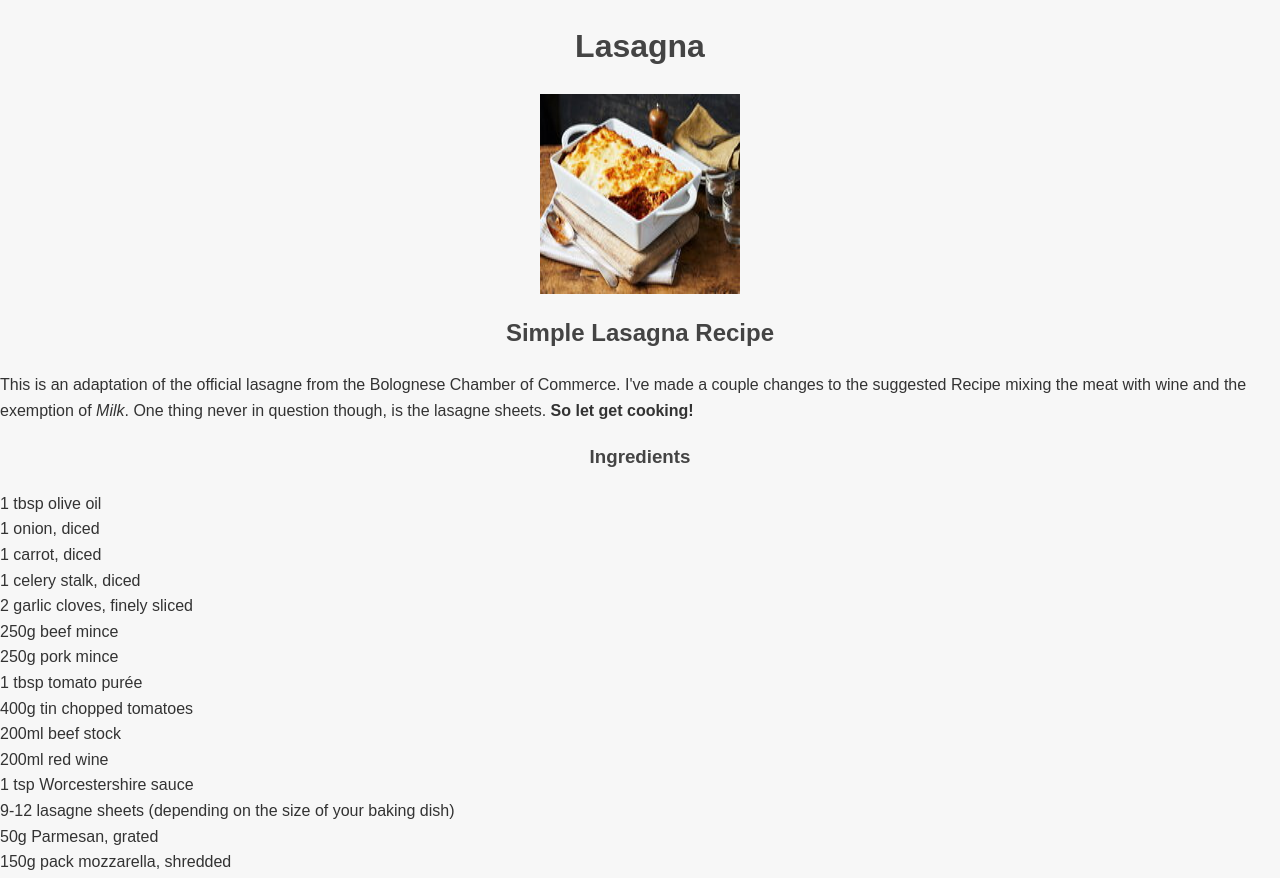
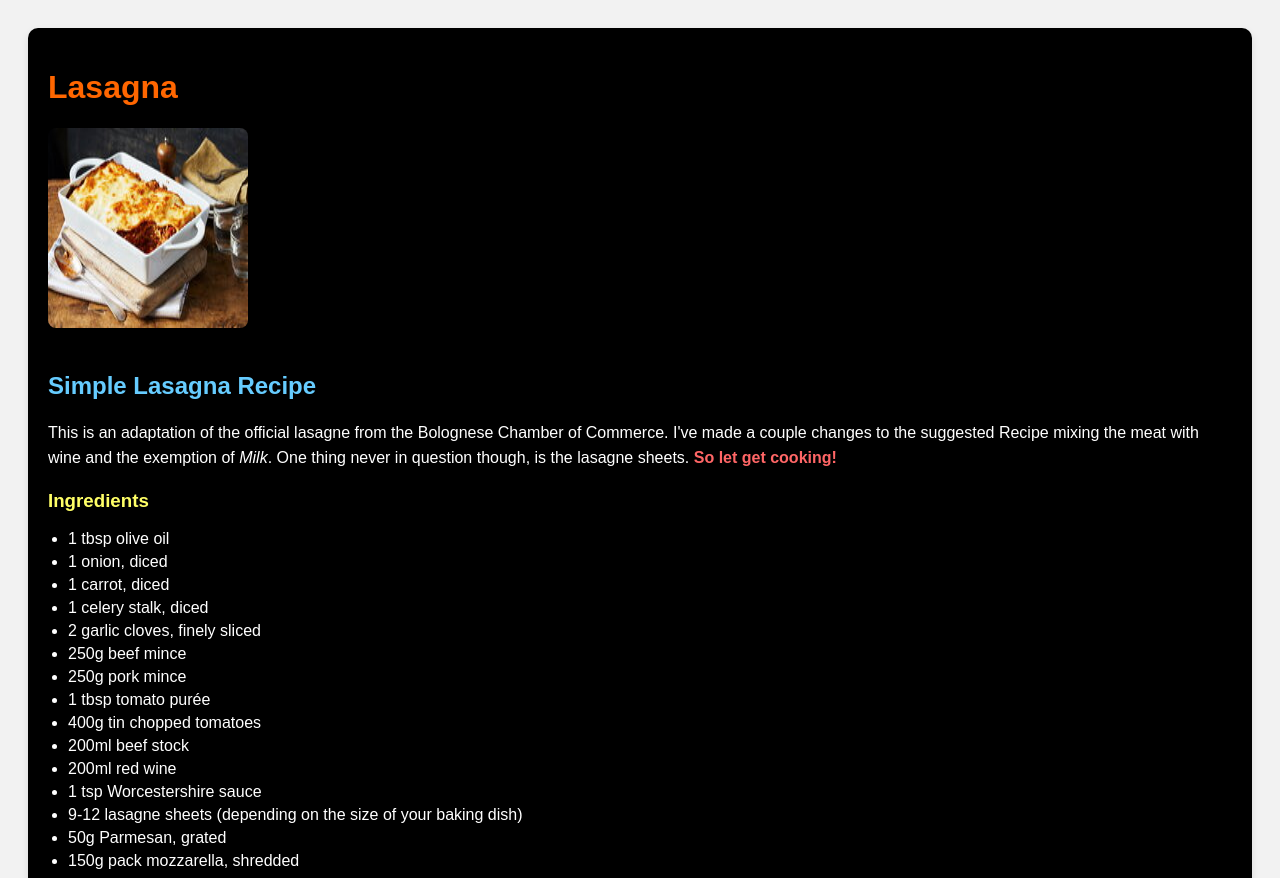
Before and after one commit to Sly-ai/Odin-Recipes, a plain HTML site: page recipes/lasagna.html in a window 1280 px wide. Shown: the top 878 px of the page. Drawn offline with Linux system fonts and the light colour scheme.

Commit message:
Added css styling to recipe pages

```diff
--- a/recipes/lasagna.html
+++ b/recipes/lasagna.html
@@ -6,55 +6,78 @@
   <meta http-equiv="X-UA-Compatible" content="IE=edge">
   <meta name="viewport" content="width=device-width, initial-scale=1.0">
   <title>Simple Lasagna Recipe</title>
-  <link rel="stylesheet" type="text/css" href="../Odin-Recipes/StyleSheet/style.css" />
   <style>
-    /* Add your custom styles here */
     body {
       font-family: Arial, sans-serif;
-      margin: 0;
-      padding: 0;
-      background-color: #f7f7f7;
-      color: #333;
-      line-height: 1.6;
+      background-color: #f2f2f2; /* Background color for the body */
+      padding: 20px;
     }
 
-    /* Customize styles for specific elements */
-    h1,
-    h2,
-    h3,
+    .container {
+      background-color: #000000; /* Black container background */
+      color: #ffffff; /* White text color */
+      padding: 20px;
+      border-radius: 10px;
+      box-shadow: 0 4px 8px rgba(0, 0, 0, 0.1); /* Box shadow for a subtle effect */
+    }
+
+    h1 {
+      color: #ff6600; /* Orange heading color */
+    }
+
+    h2 {
+      color: #66ccff; /* Blue heading color */
+    }
+
+    h3 {
+      color: #ffff66; /* Yellow heading color */
+    }
+
     h4 {
-      color: #444;
-      text-align: center;
+      color: #ff6666; /* Red heading color */
     }
 
     img {
-      display: block;
-      margin: 0 auto;
-      max-width: 100%;
+      max-width: 100%; /* Ensure images don't overflow container */
       height: auto;
-    }
-
-    ul,
-    ol {
-      list-style: none;
-      padding: 0;
+      border-radius: 8px;
+      margin-bottom: 20px;
     }
 
     a {
-      color: #007bff;
+      color: #ffcc00; /* Yellow link color */
       text-decoration: none;
+      margin-right: 10px;
     }
 
     a:hover {
       text-decoration: underline;
     }
 
-    /* Add more styles as needed */
-  </style>
+    ul, ol {
+      padding-left: 20px;
+    }
+
+    li {
+      margin-bottom: 5px;
+    }
+
+    p {
+      line-height: 1.6;
+    }
+
+    strong {
+      color: #ff6666; /* Red strong text color */
+    }
+
+    em {
+      font-style: italic;
+    }
+</style>
 </head>
 
 <body>
-
+  <div class="container">
   <h1>Lasagna</h1>
 
   <div>
@@ -108,7 +131,7 @@
 
   <a href="#header">Return to Top</a>
   <a href="../index.html">Return to Main Page</a>
-
+</div>
 </body>
 
 </html>
```
Also changed, not shown: recipes/Cakes.html (+52 -27 lines).
